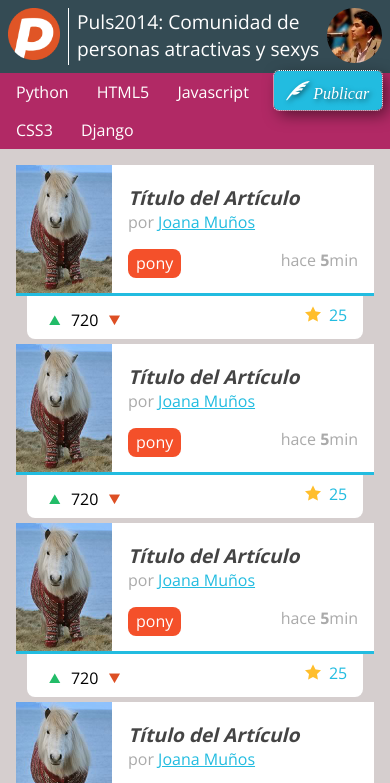
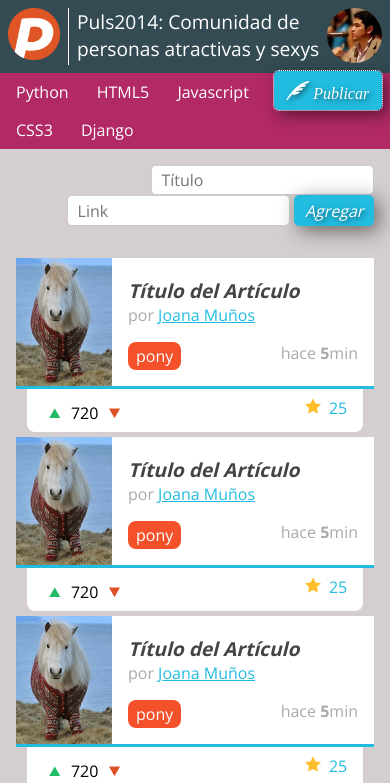
Before and after one commit to JoelCyberia/Puls2014-America, a plain HTML site: page index.html in a window 390 px wide. Both pictures are taken after a click on the link "Publicar". Shown: the top 783 px of the page. Drawn offline with nearby package versions, Linux system fonts and the light colour scheme.

Commit message:
Clase 04
El final de la clase 4 :P

```diff
--- a/estilos.css
+++ b/estilos.css
@@ -304,9 +304,31 @@ nav ul #publicar_nav a:hover{
 			width: 25%;
 		}
 	aside video
-	{
+		{
 		width: 100%;
+		}
 	}
 
+/* ----- Formulario ------ */
 
-	}
+.formulario{
+	padding: 1em;
+	text-align: right;
+	display: none;
+}
+
+.formulario input {
+	border: 1px solid #ccc;
+	border-radius: 5px;
+	padding: 0.2em 0.6em;
+}
+
+.formulario input[type="submit"]{
+	background: #22BCE0;
+	border-color: #22BCE0;
+	box-shadow: rgba(0, 0, 0, 0.5) 5px 5px 20px;
+	color: white;
+	font-style: italic;
+	text-shadow: rgba(0, 0, 0, 0.5) 2px 2px 5px;
+
+}
--- /dev/null
+++ b/formulario.js
@@ -0,0 +1,30 @@
+var $form  = $('#formulario'),
+ 	$titulo = $('#titulo'),
+ 	$url = $('#link'),
+ 	$primerPost = $('.item').first(),
+ 	$lista = $("#contenido");
+
+ function mostrarOcultarFormulario(){
+ 	$form.slideToggle();
+ 	return false;
+ }
+
+ function agregarPost(){
+ 	var titulo = $titulo.val(),
+ 		url = $url.val(),
+ 		clone = $primerPost.clone();
+
+ 	clone.find('.titulo_item a')
+ 		.text(titulo)
+ 		.attr('href', url)
+
+ 	clone.hide()
+
+ 	$lista.prepend(clone)
+
+ 	clone.slideDown()
+ 	return false
+ }
+
+ $('#publicar_nav a').click( mostrarOcultarFormulario );
+ $('#formulario').on('submit', agregarPost)
--- a/index.html
+++ b/index.html
@@ -31,10 +31,15 @@
 			<li><a href="#">CSS3</a></li>
 			<li><a href="#">Django</a></li>
 			<li id="publicar_nav">
-				<a href="#" class="icon-lapiz">Publicar</a>
+				<a href="#" class="icon-lapiz" id="mostrar-form">Publicar</a>
 			</li>
 		</ul>
-	</nav>
+	</nav> <!-- En este action es el comienzo del js -->
+	<form action="" id="formulario" class="formulario">
+ 		<input type="text" placeholder="Título" id="titulo" name="titulo" required>
+ 		<input type="url" placeholder="Link" id="link" name="link" required>
+ 		<input type="submit" value="Agregar">
+ 	</form>
 	<aside>
 		<video width="320" height="240" controls autoplay>
 			<source src="Video/lecturas.m4v" type="video/mp4">
@@ -213,6 +218,8 @@
 			Mejorando.la 2014
 		</p>
 	</footer>
+	<script src="http://code.jquery.com/jquery-1.11.0.min.js"></script>
+	<script src="formulario.js"></script>
 
 </body>
 </html>
```
